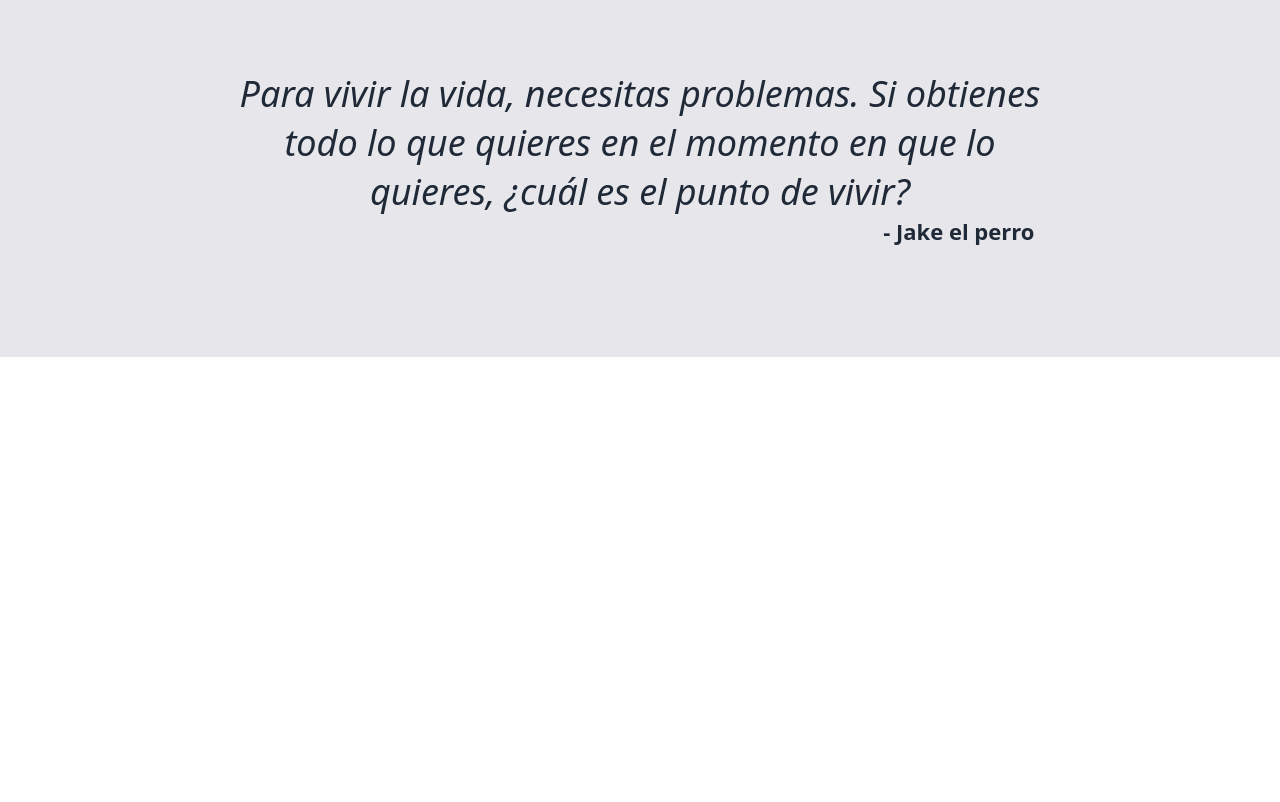
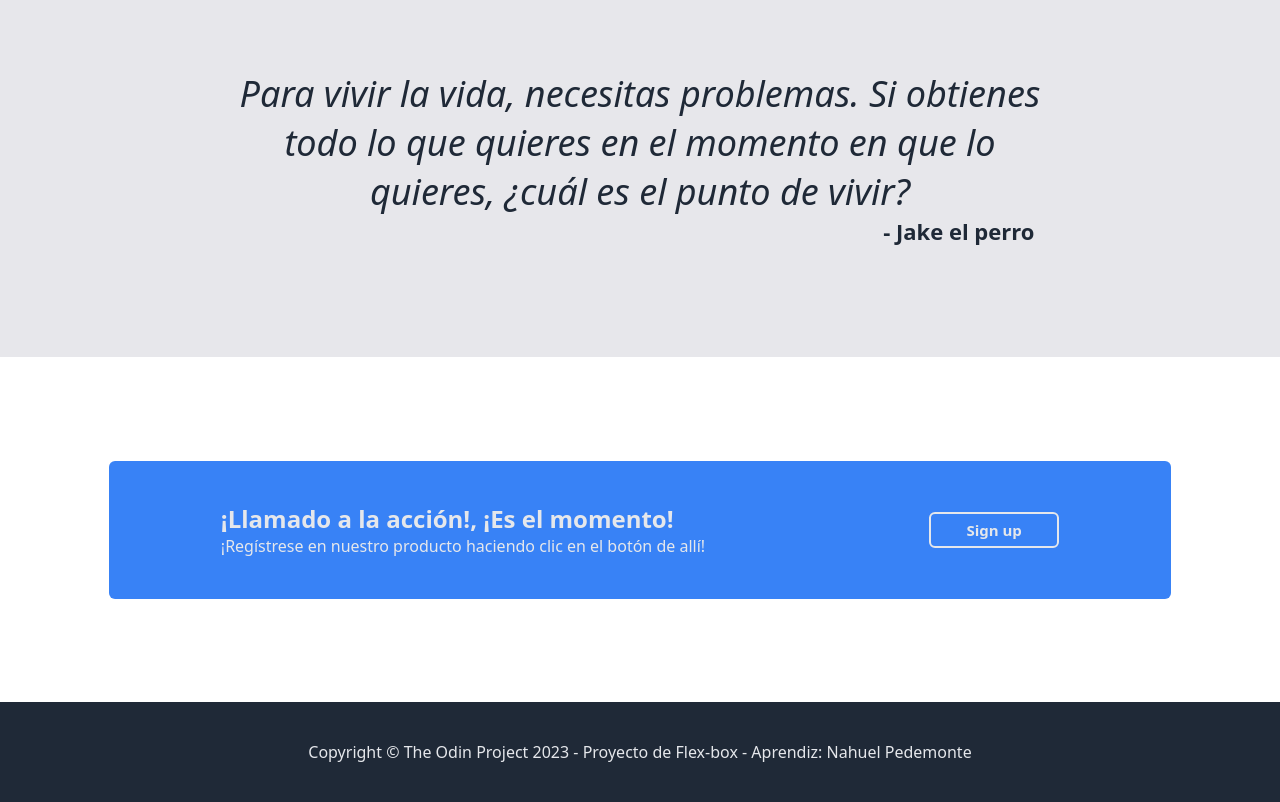
Before and after one commit to pedemontenahuel/odin-landingpage, a plain HTML site: page index.html in a window 1280 px wide. Shown: the part 1008-1810 px from the top of the page. Before the commit the page ends 1365 px from the top, so only its background shows below. Drawn offline with Linux system fonts and the light colour scheme.

Commit message:
estilos y flexbox realizados

```diff
--- a/index.html
+++ b/index.html
@@ -92,6 +92,21 @@
     <div class="autor">- Jake el perro</div>
 </div>
 
+<div class="flex-banner">
+    <div class="banner">
+        <div>  <h2>¡Llamado a la acción!, ¡Es el momento!</h2>
+        <p>¡Regístrese en nuestro producto haciendo clic en el botón de allí!</p></div>
+
+        <div><button><a href="">Sign up</a></button></div>
+    </div>
+
+</div>
+
+
+<footer>
+    <p>Copyright &copy;  The Odin Project 2023 - Proyecto de Flex-box - Aprendiz: Nahuel Pedemonte </p>
+</footer>
+
 
 </body>
 
--- a/style.css
+++ b/style.css
@@ -5,6 +5,7 @@
 body{
     display: flex;
     flex-direction: column;
+
 
 }
 header{
@@ -184,4 +185,59 @@ header nav ul a{
     color: #1F2937;
     font-size: 22px;
 
+
 }
+
+.flex-banner{
+    display: flex;
+    flex-wrap: wrap;
+    flex-direction: column;
+    align-items: center;
+    justify-content: center;
+    height: 345px;
+    font-family: system-ui, -apple-system, BlinkMacSystemFont, 'Segoe UI', Roboto, Oxygen, Ubuntu, Cantarell, 'Open Sans', 'Helvetica Neue', sans-serif;
+}
+
+.banner{
+
+    width: 83%;
+    height: 40%;
+    color:#E5E7EB;
+    border-radius: 6px;
+    background-color:#3882F6;
+    display: flex;
+    flex-wrap: wrap;
+    align-items: center;
+    justify-content:space-around;
+}
+
+.banner button{
+    background-color: #3882F6;
+    border: 2px solid #E5E7EB;
+    width: 130px;
+    height: 36px;
+    border-radius: 6px;
+}
+
+.banner a{
+    color: #E5E7EB;
+    font-family: system-ui, -apple-system, BlinkMacSystemFont, 'Segoe UI', Roboto, Oxygen, Ubuntu, Cantarell, 'Open Sans', 'Helvetica Neue', sans-serif;
+    text-decoration: none;
+    font-weight: bold;
+    font-size: 15px;
+}
+
+
+footer{
+    display: flex;
+    align-items: center;
+    justify-content: center;
+    height: 100px;
+    background-color: #1F2937;
+}
+
+footer p{
+    text-align: center;
+    color:#E5E7EB;
+    font-family: system-ui, -apple-system, BlinkMacSystemFont, 'Segoe UI', Roboto, Oxygen, Ubuntu, Cantarell, 'Open Sans', 'Helvetica Neue', sans-serif;
+}
```
